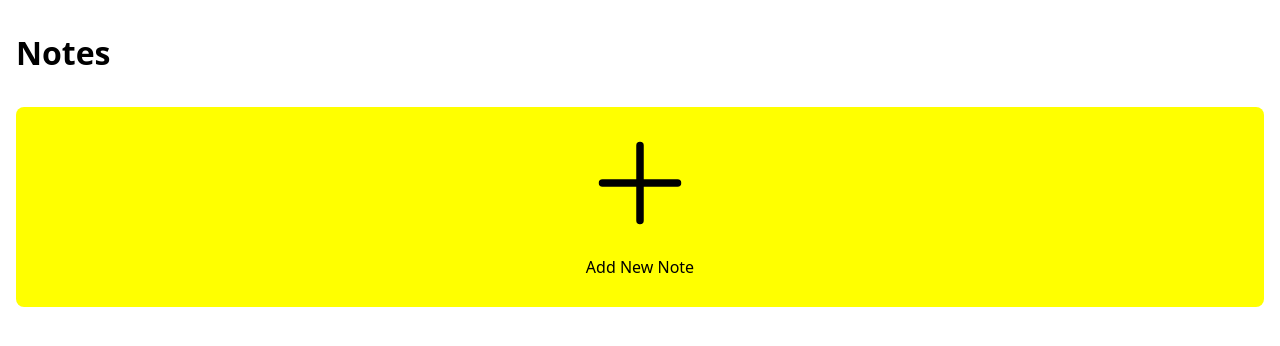
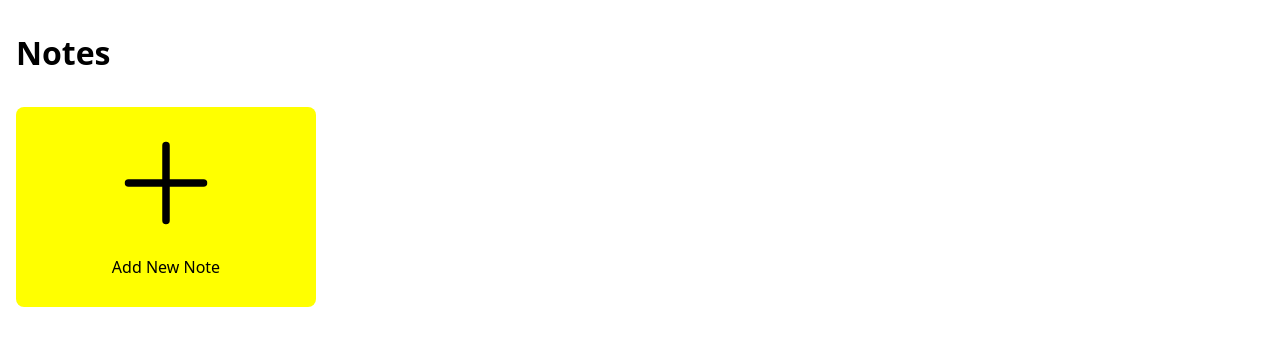
Before and after one commit to simonpartridge86/notes-app, a React (Vite) app: page / in a window 1280 px wide. Shown: the top 346 px of the page. Built offline with nearby package versions, Linux system fonts and the light colour scheme.

Commit message:
update grid styling

```diff
--- a/src/global.css
+++ b/src/global.css
@@ -20,7 +20,7 @@
   display: grid;
   width: 100%;
   grid-gap: 1rem;
-  grid-template-columns: repeat(auto-fit, minmax(200px, 1fr));
+  grid-template-columns: repeat(auto-fill, minmax(250px, 1fr));
 }
 
 .note {
```
